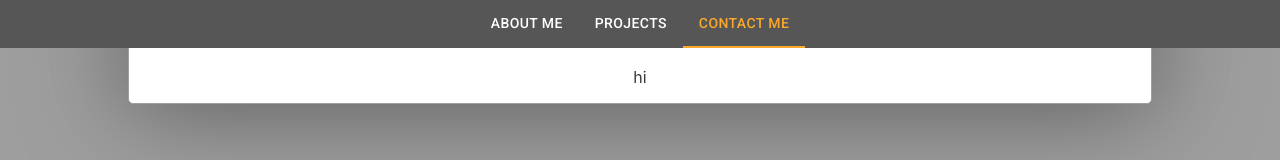
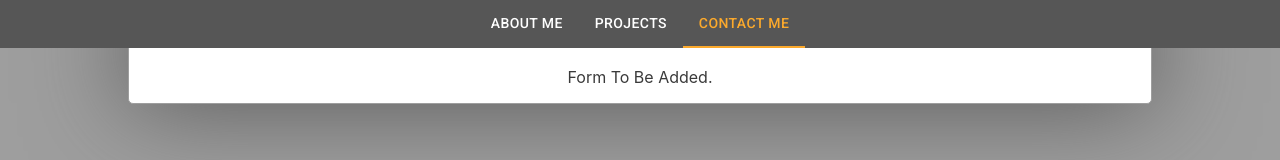
Before and after one commit to malabudi/malabudi.github.io, a React (Create React App) app: page / in a window 1280 px wide. Both pictures are taken after a click on the tab "CONTACT ME". Shown: the top 160 px of the page. Built offline with nearby package versions, Linux system fonts and the light colour scheme.

Commit message:
scss vars

```diff
--- a/public/index.html
+++ b/public/index.html
@@ -7,7 +7,7 @@
     <meta name="theme-color" content="#000000" />
     <meta
       name="description"
-      content="Web site created using create-react-app"
+      content="Mohamad Alabudi Portfolio page built with react. fullstack frontend backend software engineer intern developer"
     />
     <link rel="apple-touch-icon" href="%PUBLIC_URL%/logo192.png" />
     <!--
--- a/src/App.scss
+++ b/src/App.scss
@@ -10,14 +10,22 @@ Hot Orange: #fba92c
 White: #FFFFFF
 */
 
+$accent: #fba92c;
+$main: #565656;
+$background: #9e9e9e;
+$secondary: #ffffff;
+$tertiary: #313131;
+
+
 .page-wrapper {
-  background-color: white;
+  background-color: $secondary;
   margin: 0 10vw;
+  margin-bottom: 1rem;
   height: 100%;
   padding-top: 50px;
   border-radius: 5px;
-  border: #9e9e9e solid 1px;
-  box-shadow: 0 0 100px #565656;
+  border: $background solid 1px;
+  box-shadow: 0 0 100px $main;
 }
 
 body {
--- a/src/components/ContactMe.tsx
+++ b/src/components/ContactMe.tsx
@@ -2,7 +2,7 @@ export default function AboutMe() {
     return (
       <div className='page-wrapper'>
         <div className='fade-in'>
-            <p>hi</p>
+            <p>Form To Be Added.</p>
         </div>
       </div>
     );
```
